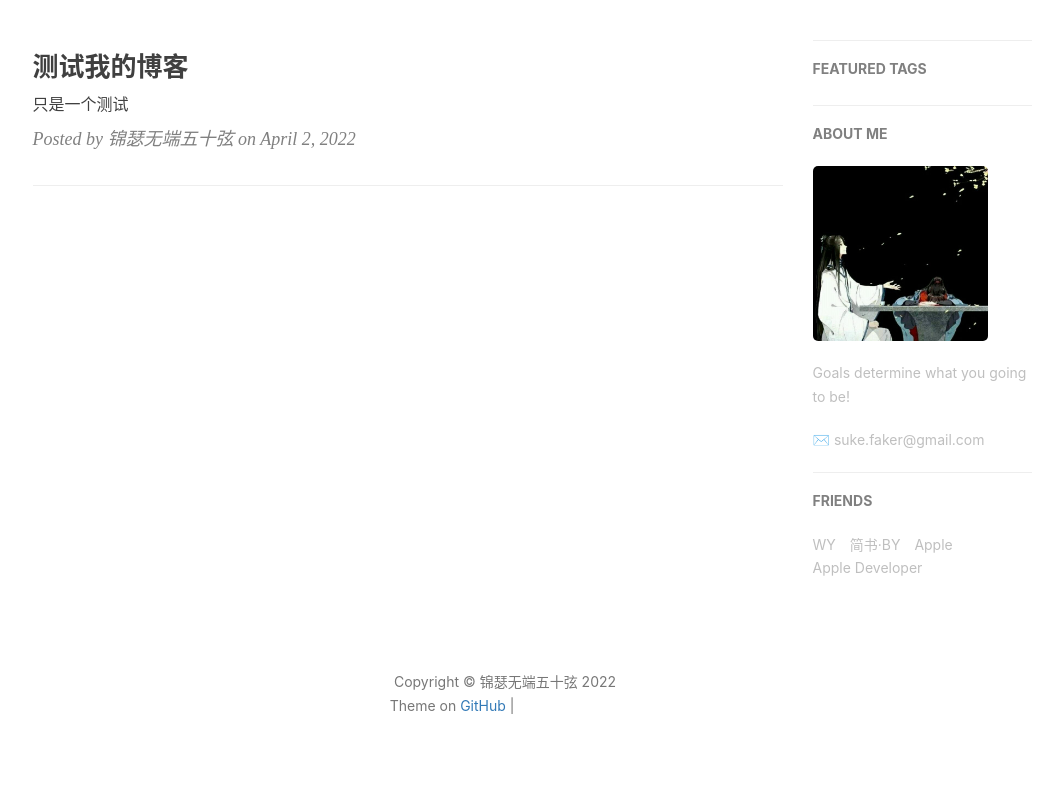
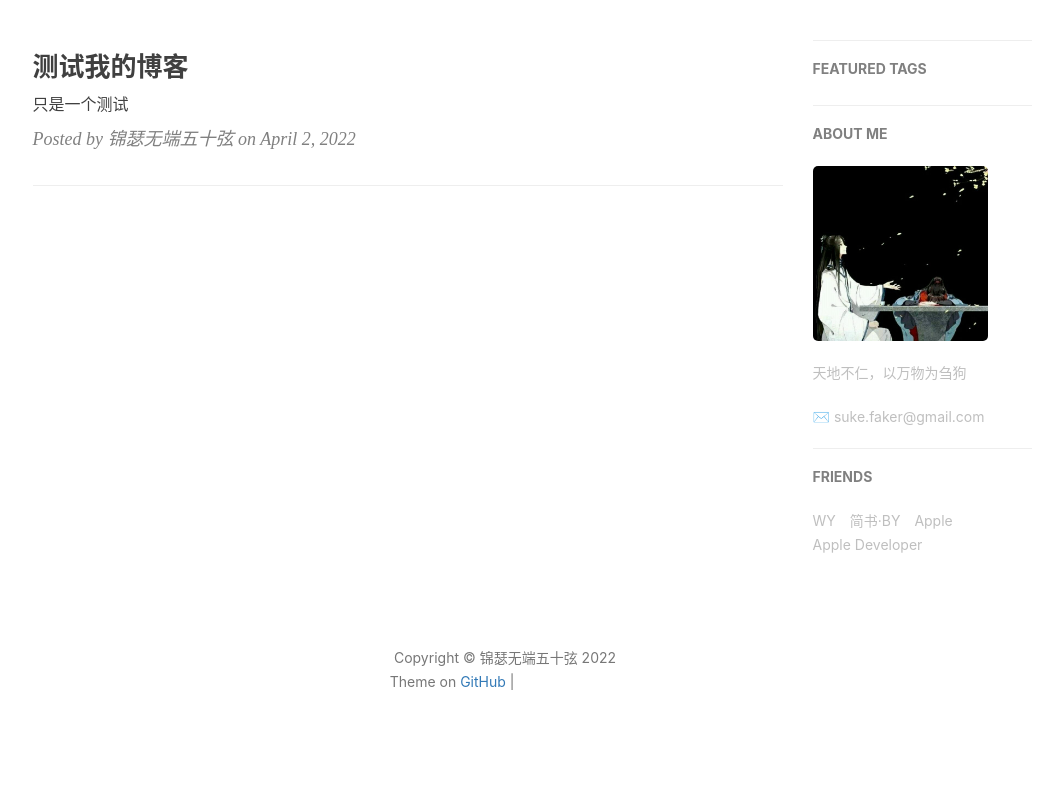
Before and after one commit to Fraunder/Fraunder.github.io, a Jekyll site: the page built from index.html, in a window 1280 px wide. Shown: the part 418-1228 px from the top of the page, without its empty margins (135-1198 px from the left). Built offline with Jekyll 4.4.1, drawn with Linux system fonts in a browser that asks for light colours; nearby versions of some CDN libraries; the list of posts is cut into pages by our own code; comment, search, counter and statistics services are not loaded; after the commit the page ends 1204 px from its top, so only the background shows below that; grey boxes are pictures that could not be loaded.

Commit message:
Update _config.yml

```diff
--- a/_config.yml
+++ b/_config.yml
@@ -11,7 +11,7 @@
 
 # Sidebar settings
 sidebar: true                           # whether or not using Sidebar.
-sidebar-about-description: "Goals determine what you going to be!"
+sidebar-about-description: "天地不仁，以万物为刍狗"
 sidebar-avatar: /img/me.jpg      # use absolute URL, seeing it's used in both `/` and `/about/`
 
 
```
